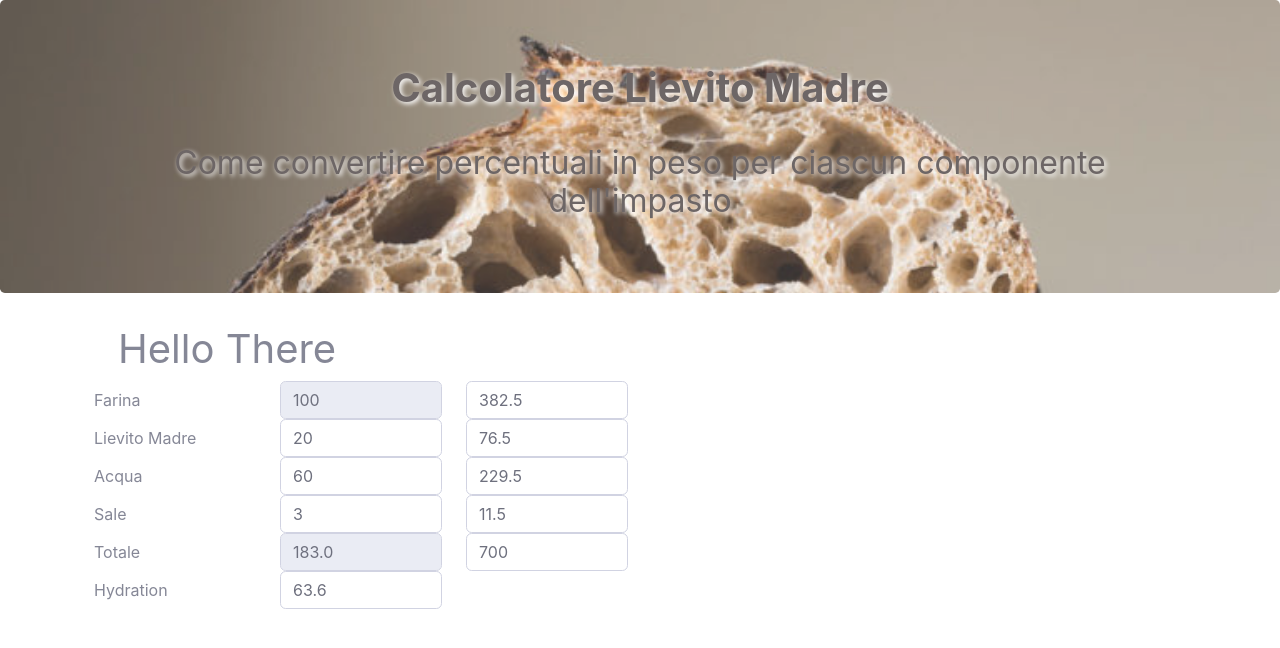
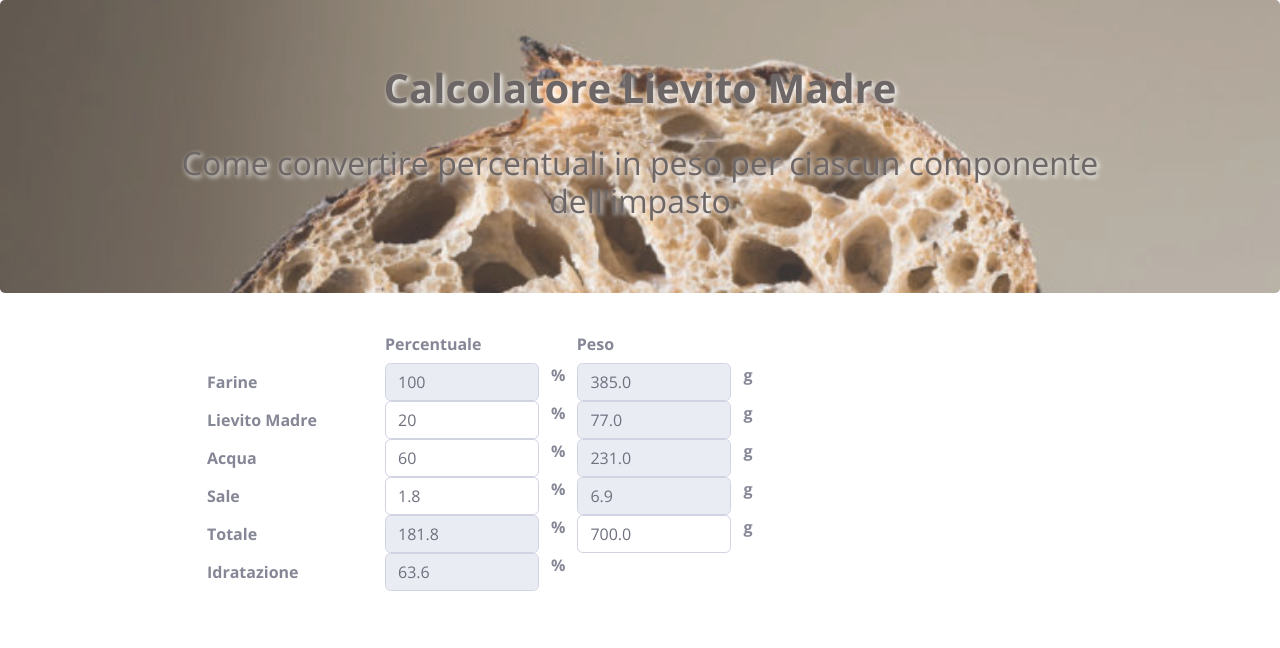
Before and after one commit to octupole/mybootstrap, a React (Create React App) app: page / in a window 1280 px wide. Shown: the top 648 px of the page. Built offline with nearby package versions, Linux system fonts and the light colour scheme.

Commit message:
Another brick

```diff
--- a/public/index.html
+++ b/public/index.html
@@ -24,9 +24,10 @@
       work correctly both with client-side routing and a non-root public URL.
       Learn how to configure a non-root public URL by running `npm run build`.
     -->
+    <link href="https://fonts.googleapis.com/css2?family=Open+Sans:ital,wght@0,400;0,700;1,400&display=swap" rel="stylesheet">
     <title>React App</title>
   </head>
-  <body>
+  <body style="font-family: 'Open Sans', sans-serif;">
     <noscript>You need to enable JavaScript to run this app.</noscript>
     <div id="root"></div>
     <!--
--- a/src/components/Layouts/Layouts.jsx
+++ b/src/components/Layouts/Layouts.jsx
@@ -3,6 +3,7 @@ import bgimage from '../../assets/images/theperfectloaf.jpg';
 import { Jumbotron, Container } from 'reactstrap';
 import Aux from '../Aux';
 const styleImg={
+  fontFamily: "'Open Sans', sansSerif",
     position: 'relative',
     left: 0,
     top: '0px',
--- /dev/null
+++ b/src/components/Layouts/PrintLine.js
@@ -0,0 +1,36 @@
+import React from 'react';
+import { Col, Row, Input, Label } from 'reactstrap';
+
+const printLine = (props) => {
+    if(props.in === undefined){
+        return(
+        <Row>
+            <Col lg={1} xs={0} />
+            <Label xs={3} lg={2}><b>{props.ingredient}</b></Label>
+            <Col xs={4} lg={2}>
+                <Input type='number' onChange={props.pe.onchange} value={props.pe.value} readOnly={props.pe.readonly} />
+            </Col>
+            <b>%</b>
+        </Row>
+        )
+    }
+    return (
+        <Row>
+            <Col lg={1} xs={0} />
+            <Label xs={3} lg={2}><b>{props.ingredient}</b></Label>
+            <Col xs={4} lg={2}>
+                <Input type='number' onChange={props.pe.onchange} value={props.pe.value} readOnly={props.pe.readonly} />
+            </Col>
+                <b>%</b>
+            <Col xs="4" lg={2}>
+                <Input type='number' onChange={props.in.onchange} value={props.in.value.toFixed(1)} readOnly={props.in.readonly} />
+            </Col>
+            <Col xs="0">
+                <b>g</b>
+            </Col>
+        </Row>
+
+    )
+}
+
+export default printLine;
--- a/src/containers/App.js
+++ b/src/containers/App.js
@@ -4,6 +4,7 @@ import './App.css';
 import Layout from '../components/Layouts/Layouts'
 import Aux from '../components/Aux';
 import CalcBuilder from './CalcBuilder';
+import Example from './Example';
 
 
 //import Example from '../components/example';
--- a/src/containers/CalcBuilder.js
+++ b/src/containers/CalcBuilder.js
@@ -1,7 +1,9 @@
 import React, { useState, useEffect } from 'react';
 import Aux from '../components/Aux'
-import { Col, Row, Container, Input, Buttons, Form, FormGroup, Label, FormText } from 'reactstrap';
-import Auxiliary from './Auxiliary';
+import { Col, Row, Container, Input, Buttons, Form, FormGroup, Label} from 'reactstrap';
+
+import PrintLine from '../components/Layouts/PrintLine';
+
 
 const CalcBuilder = (props) => {
 
@@ -19,7 +21,7 @@ const CalcBuilder = (props) => {
       flour: 100,
       water: 60,
       levain: 20,
-      salt: 3,
+      salt: 1.8,
       total: 0,
     });
   const [hydration, setHydration] = useState(0);
@@ -70,65 +72,40 @@ const CalcBuilder = (props) => {
     setHydration(myHydration);
     setCoef(coef);
   }
+
   useEffect( ()=> initializeData(),[]);
   return (
     <Aux>
-      <Container> <h1> Hello There </h1></Container>
+    <Container fluid>
       <Form>
         <FormGroup>
           <Row>
-          <Label sm={2}>Farina</Label>
-          <Col sm={2}>
-            <Input type='number' value={Pe.flour} disabled />
-          </Col>
-          <Col sm={2}>
-            <Input type='number' value={In.flour.toFixed(1)}/>
-            </Col>
+            <Col xs="2" lg={3}/>
+          <Label xs={3} lg={1}><b> <center> Percentuale</center></b></Label>
+          <Col xs="2" lg={1}/>
+          <Label xs={3} lg={1}><b><center>Peso</center></b></Label>
         </Row>
-          <Row>
-          <Label sm={2}>Lievito Madre</Label>
-            <Col sm={2}>
-            <Input type='number' value={Pe.levain}  onChange={(evt)=>peChangedHandler(evt,'levain')} />
-            </Col>
-            <Col sm={2}>
-            <Input type='number' value={In.levain.toFixed(1)}/>
-            </Col>
-          </Row>
-          <Row>
-          <Label sm={2}>Acqua</Label>
-            <Col sm={2}>
-            <Input type='number' value={Pe.water}  onChange={(evt)=>peChangedHandler(evt,'water')} />
-            </Col>
-            <Col sm={2}>
-            <Input type='number' value={In.water.toFixed(1)}/>
-            </Col>
-          </Row>
-          <Row>
-          <Label sm={2}>Sale</Label>
-            <Col sm={2}>
-            <Input type='number' value={Pe.salt}  onChange={(evt)=>peChangedHandler(evt,'salt')} />
-            </Col>
-            <Col sm={2}>
-            <Input type='number' value={In.salt.toFixed(1)}/>
-            </Col>
-          </Row>
-          <Row>
-          <Label sm={2}>Totale</Label>
-            <Col sm={2}>
-            <Input type='number' value={Pe.total.toFixed(1)} disabled />
-            </Col>
-            <Col sm={2}>
-            <Input type='number' value={In.total.toFixed(0)} onChange={(evt)=>inChangedHandler(evt)} />
-            </Col>
-          </Row>
-          <Row>
-          <Label sm={2}>Hydration</Label>
-            <Col sm={2}>
-            <Input type='number' value={hydration.toFixed(1)} />
-            </Col>
-          </Row>
+        <PrintLine ingredient='Farine'
+          pe={{value: Pe.flour, readonly: true}}
+          in={{value: In.flour, readonly: true}}/>
+        <PrintLine ingredient='Lievito Madre'
+          pe={{value: Pe.levain, readonly: false, onchange: (evt)=>peChangedHandler(evt,'levain')}}
+          in={{value: In.levain, readonly: true}}/>
+        <PrintLine ingredient='Acqua'
+          pe={{value: Pe.water, readonly: false, onchange: (evt)=>peChangedHandler(evt,'water')}}
+          in={{value: In.water, readonly: true}}/>
+        <PrintLine ingredient='Sale'
+          pe={{value: Pe.salt, readonly: false, onchange: (evt)=>peChangedHandler(evt,'salt')}}
+          in={{value: In.salt, readonly: true}}/>
+        <PrintLine ingredient='Totale'
+          pe={{value: Pe.total, readonly: true }}
+          in={{value: In.total, readonly: false, onchange: (evt)=>inChangedHandler(evt)}}/>
+        <PrintLine ingredient='Idratazione'
+          pe={{value: hydration.toFixed(1), readonly: true }}/>
+
         </FormGroup>
       </Form>
+  </Container>
     </Aux>
   )
 }
--- /dev/null
+++ b/src/containers/Example.js
@@ -0,0 +1,17 @@
+import React from 'react';
+import { Container, Row, Col } from 'reactstrap';
+
+const Example = (props) => {
+  return (
+    <Container>
+      <Row>
+        <Col xs="1">Column</Col>
+        <Col xs="3">Column</Col>
+        <Col xs="3">Column</Col>
+        <Col xs="3">Column</Col>
+      </Row>
+    </Container>
+  );
+}
+
+export default Example;
```
